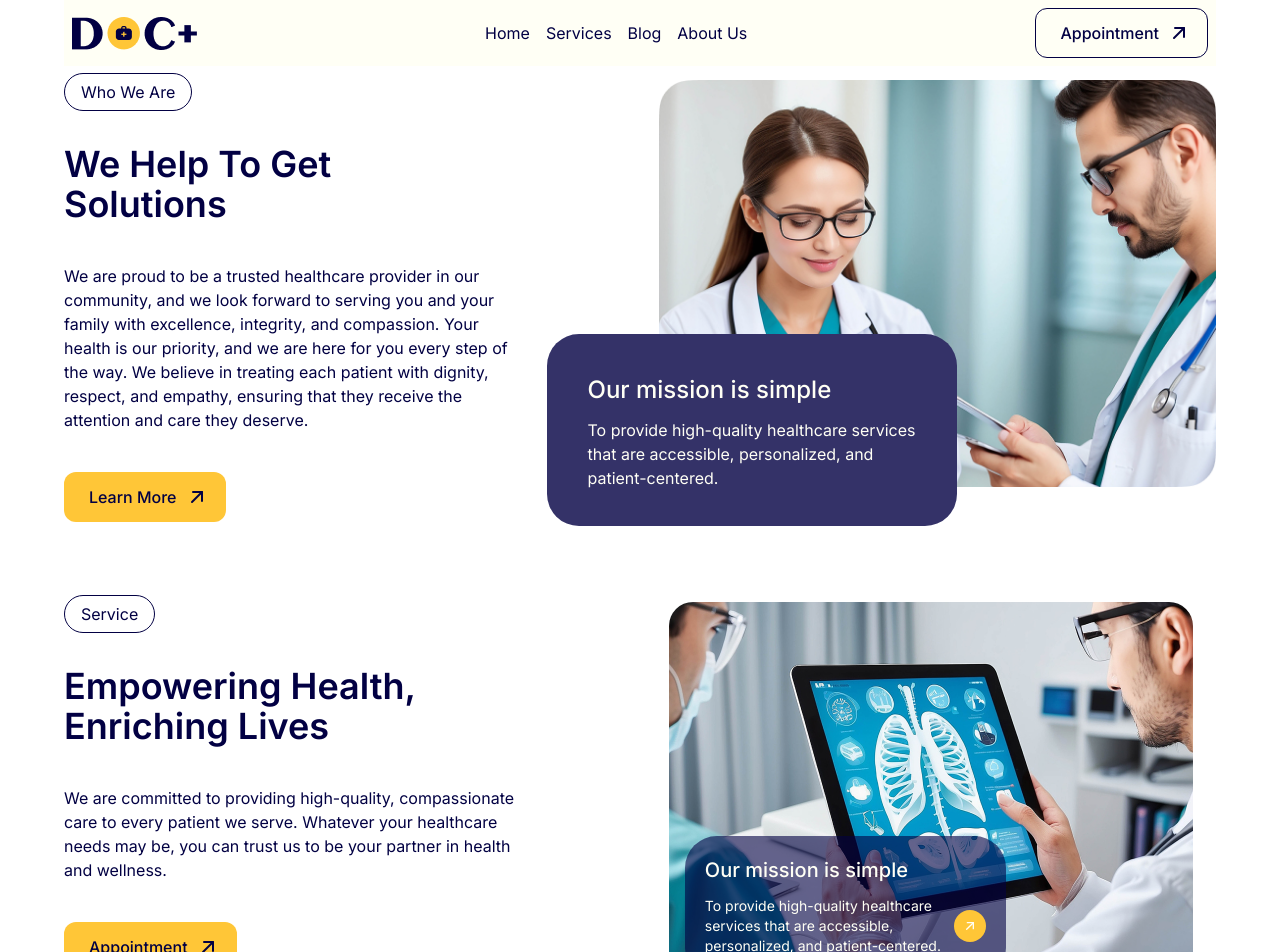
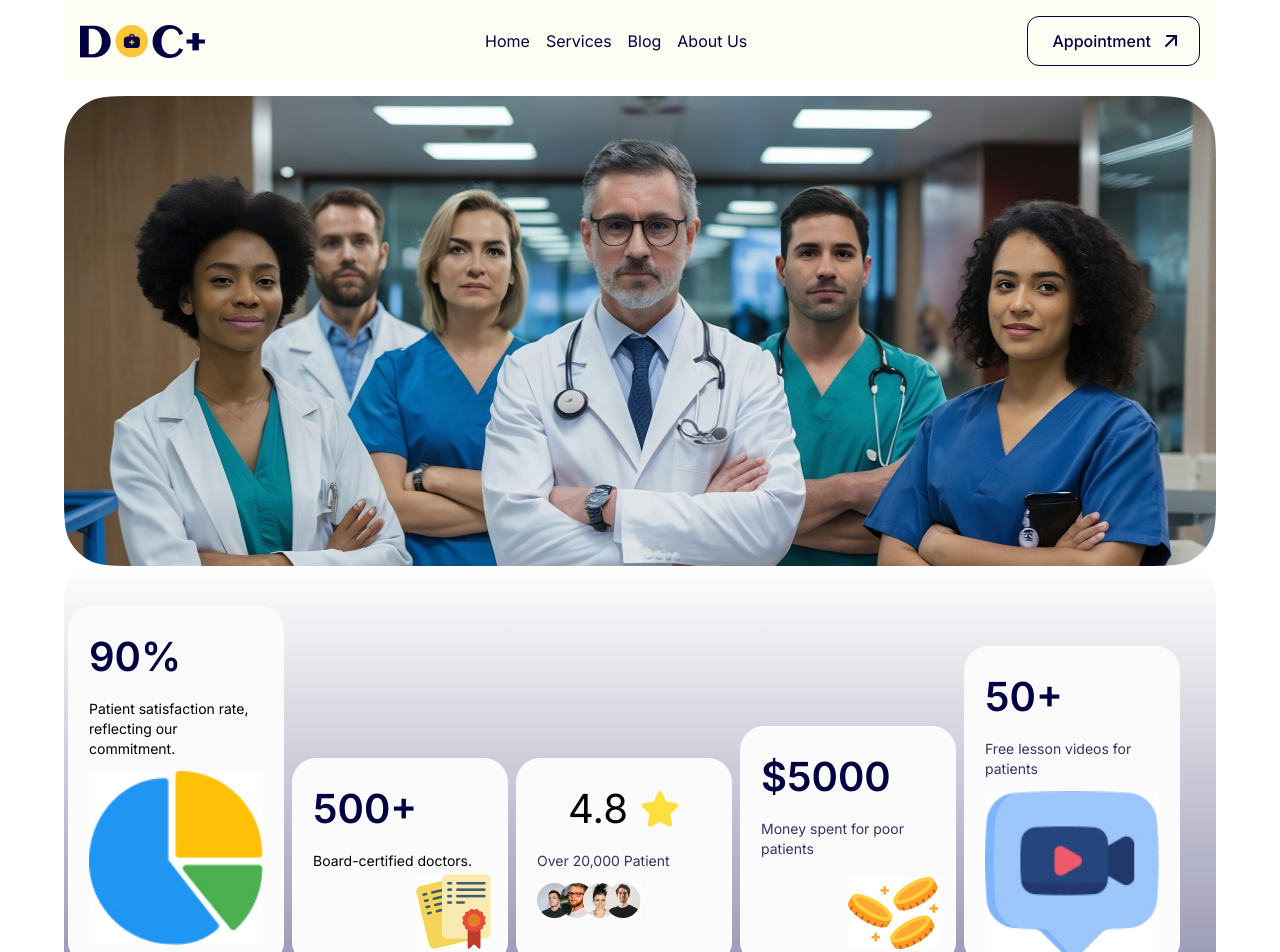
Before and after one commit to Faey2023/healthcare-dc, a React (Vite) app: page / in a window 1280 px wide. Shown: the top 952 px of the page. Built offline with nearby package versions, Linux system fonts and the light colour scheme.

Commit message:
banner added

```diff
--- a/src/Layout/Home.jsx
+++ b/src/Layout/Home.jsx
@@ -1,4 +1,5 @@
 import Appointment from "../components/Home/Appointment";
+import Banner from "../components/Home/Banner";
 import Faq from "../components/Home/Faq/Faq";
 import Footer from "../components/Home/Footer";
 import NavBar from "../components/Home/NavBar";
@@ -11,11 +12,12 @@ const Home = () => {
     <>
       <div className="max-w-6xl mx-auto">
         <NavBar />
-        <WhoWeAre />
-        <Service />
-        <Testimonial />
-        <Faq />
-        <Appointment />
+          <Banner />
+          <WhoWeAre />
+          <Service />
+          <Testimonial />
+          <Faq />
+          <Appointment />
       </div>
       <Footer />
     </>
--- /dev/null
+++ b/src/components/Home/Banner.jsx
@@ -0,0 +1,58 @@
+import bannerImg from "../../assets/Images/Rectangle 5.png";
+import groupImg1 from "../../assets/Images/piechart.jpg";
+import groupImg2 from "../../assets/Images/certificate.jpg";
+import groupImg3 from "../../assets/Images/coin.jpg";
+import groupImg4 from "../../assets/Images/video.jpg";
+import groupImg5 from "../../assets/Images/Group 7.jpg";
+import "../../assets/style/style.css";
+import { FaStar } from "react-icons/fa6";
+
+const Banner = () => {
+  return (
+    <div className="pt-14">
+      <div className="relative h-[470px] mt-10 text-primary-white">
+        <img src={bannerImg} alt="Background Image" className="h-full w-full" />
+        <div className="absolute h-full w-full banner-gradient-overlay rounded-[32px]" />
+      </div>
+      <div className="relative mt-10 flex gap-2 items-end px-1">
+        <div className="flex flex-col space-y-3 bg-[#fbfbfb] border border-[#FBFBFB] rounded-[24px] p-5 w-[216px]">
+          <h1 className="text-[40px] text-primary-navy font-semibold">90%</h1>
+          <p className="text-sm">
+            Patient satisfaction rate, reflecting our commitment.
+          </p>
+          <img src={groupImg1} alt="" className="mt-auto" />
+        </div>
+        <div className="relative flex flex-col space-y-3 bg-[#fbfbfb] border border-[#FBFBFB] rounded-[24px] p-5 w-[216px] h-52">
+          <h1 className="text-[40px] text-primary-navy font-semibold">500+</h1>
+          <p className="text-sm">Board-certified doctors.</p>
+          <img className="absolute right-4 bottom-4" src={groupImg2} alt="" />
+        </div>
+        <div className="relative flex flex-col space-y-3 bg-[#fbfbfb] border border-[#FBFBFB] rounded-[24px] p-5 w-[216px] h-52">
+          <h1 className="text-[40px] inline-flex justify-center items-center gap-3">
+            4.8 <FaStar className="text-[#FFE03D]" />
+          </h1>
+          <p className="text-sm text-secondary-navy">Over 20,000 Patient</p>
+          <div className="mt-auto">
+            <img src={groupImg5} alt="" />
+          </div>
+        </div>
+        <div className="relative flex flex-col space-y-3 bg-[#fbfbfb] border border-[#FBFBFB] rounded-[24px] p-5 w-[216px] h-60">
+          <h1 className="text-[40px] text-primary-navy font-semibold">$5000</h1>
+          <p className="text-sm text-secondary-navy">
+            Money spent for poor patients
+          </p>
+          <img className="absolute right-4 bottom-4" src={groupImg3} alt="" />
+        </div>
+        <div className="relative flex flex-col space-y-3 bg-[#fbfbfb] border border-[#FBFBFB] rounded-[24px] p-5 w-[216px] h-80">
+          <h1 className="text-[40px] text-primary-navy font-semibold">50+</h1>
+          <p className="text-sm text-secondary-navy">
+            Free lesson videos for patients
+          </p>
+          <img className="mt-auto" src={groupImg4} alt="video image" />
+        </div>
+      </div>
+    </div>
+  );
+};
+
+export default Banner;
--- a/src/components/Home/NavBar.jsx
+++ b/src/components/Home/NavBar.jsx
@@ -1,7 +1,6 @@
 import { useState } from "react";
 import { FaBars, FaTimes } from "react-icons/fa";
 import logoD from "../../assets/Images/logo dark.png";
-import logoL from "../../assets/Images/logo light.png";
 import { TbArrowUpRight } from "react-icons/tb";
 const NavBar = () => {
   const [isOpen, setIsOpen] = useState(false);
@@ -12,7 +11,7 @@ const NavBar = () => {
 
   return (
     <nav className="fixed w-full z-20 top-0 left-0 ">
-      <div className="bg-primary-white text-primary-navy max-w-6xl mx-auto flex items-center justify-between p-2">
+      <div className="bg-primary-white text-primary-navy max-w-6xl mx-auto flex items-center justify-between p-4">
         <img src={logoD} />
         <div className="hidden md:flex items-center space-x-4">
           <a href="#home" className="hover:text-gray-300">
@@ -51,7 +50,6 @@ const NavBar = () => {
         } transition-transform duration-300 ease-in-out md:hidden px-5`}
       >
         <div className="text-right p-4 border-b border-primary-white">
-          {/* <img src={logoL} /> */}
           <button onClick={toggleSidebar}>
             <FaTimes className="text-2xl" />
           </button>
```
Also changed, not shown: src/assets/Images/Group 7.jpg (added), 1 other file (tests, documents, lock files or other folders).
